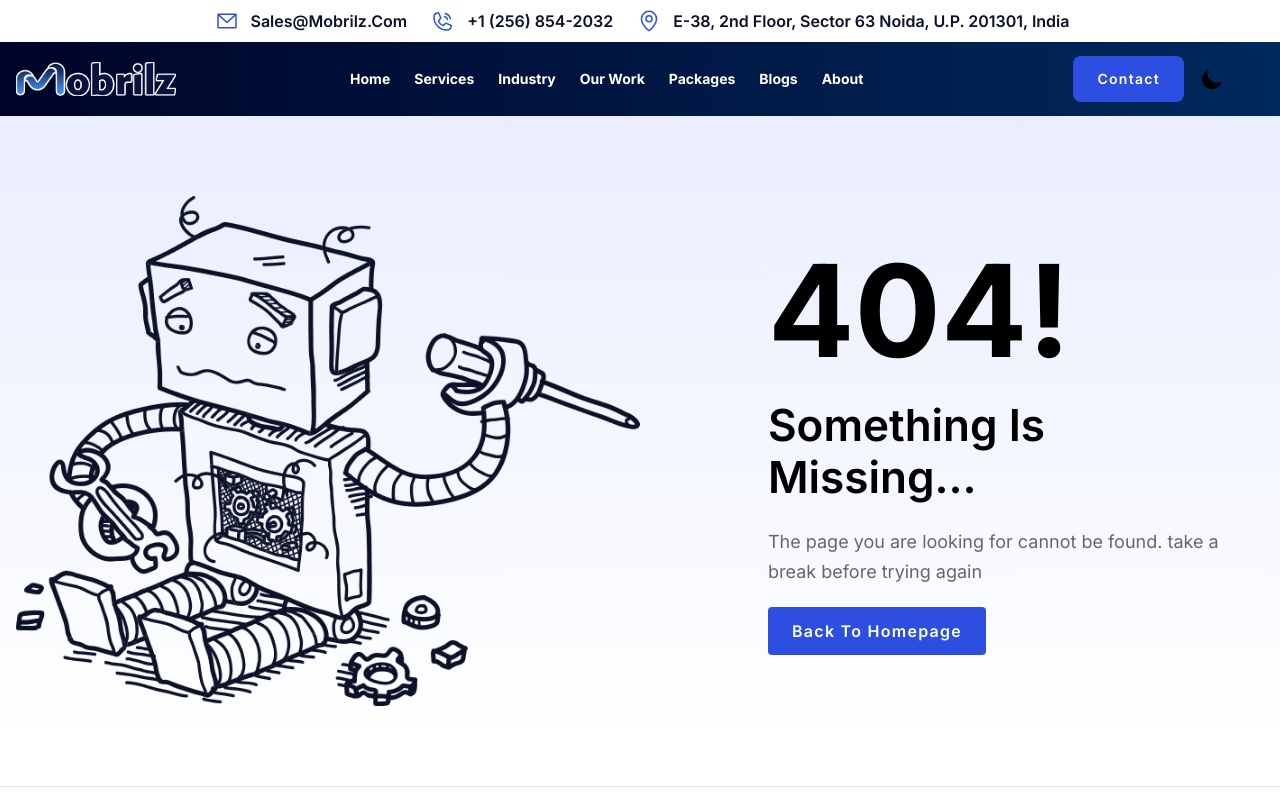
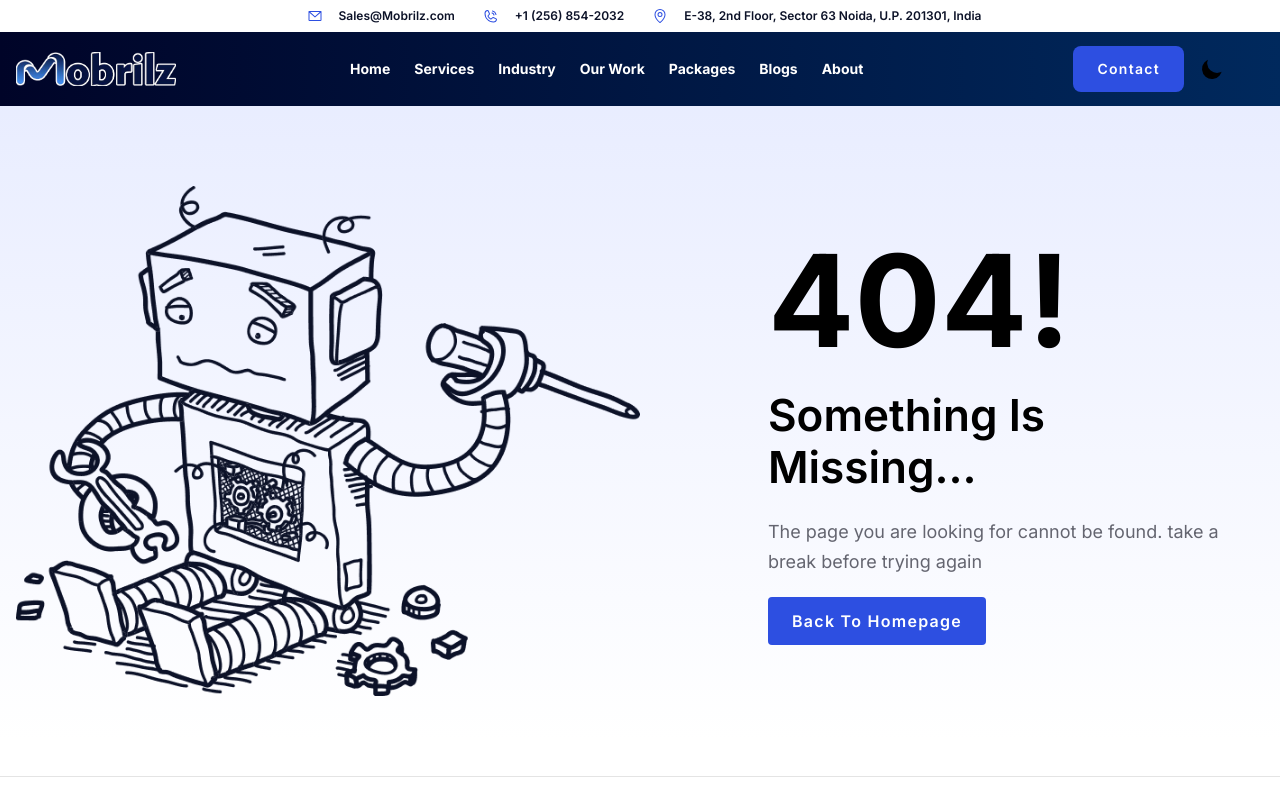
Before and after one commit to MobrilzPvtLtd/mobrilz-website, a Next.js app: page /pages/error in a window 1280 px wide. Shown: the top 800 px of the page. Built offline with nearby package versions, Linux system fonts and the light colour scheme.

Commit message:
top bar update

```diff
--- a/src/components/Header/TopNav/TopNavOne.js
+++ b/src/components/Header/TopNav/TopNavOne.js
@@ -19,37 +19,37 @@ export default function TopNavOne() {
     <>
       <div className="bg-blue-600 text-black font-semibold px-3 py-0 bg-white dark:bg-black dark:text-white flex items-center justify-center text-center">
         <div className="flex justify-center">
-          <div className="hidden lg_2:flex items-center gap-2  px-2.5 py-1 rounded-full ">
+          <div className="hidden lg_2:flex items-center gap-2  px-2.5 py-0 rounded-full ">
             <span className="icon bg-white text-blue w-8 h-8 flex items-center justify-center rounded-full">
-              <Icon.EnvelopeSimple className="text-2xl flex-shrink-0" />
+              <Icon.EnvelopeSimple className=" flex-shrink-0" />
             </span>
             <a
               href="mailto:sales@mobrilz.com"
-              className="text-button text-black whitespace-nowrap flex-shrink-0"
+              className=" text-xs text-black whitespace-nowrap flex-shrink-0"
             >
-              sales@mobrilz.com
+              Sales@Mobrilz.com
             </a>
           </div>
-          <div className="hidden lg_2:flex items-center gap-2  px-2.5 py-[5px] rounded-full ">
+          <div className="hidden lg_2:flex items-center gap-2  px-2.5 py-0 rounded-full ">
             <span className="icon bg-white text-blue w-8 h-8 flex items-center justify-center rounded-full">
-              <Icon.PhoneCall className="text-2xl flex-shrink-0" />
+              <Icon.PhoneCall className=" flex-shrink-0" />
             </span>
             <a
               href="tel:+12568542032"
-              className="text-button text-black whitespace-nowrap flex-shrink-0"
+              className="text-button text-xs text-black whitespace-nowrap flex-shrink-0"
             >
               +1 (256) 854-2032
             </a>
           </div>
-          <div className="hidden lg_2:flex items-center gap-2  px-2.5 py-[5px] rounded-full ">
+          <div className="hidden lg_2:flex items-center gap-2  px-2.5 py-0 rounded-full ">
             <span className="icon bg-white text-blue w-8 h-8 flex items-center justify-center rounded-full">
-              <Icon.MapPin className="text-2xl flex-shrink-0" />
+              <Icon.MapPin className=" flex-shrink-0" />
             </span>
             <a
               href="https://maps.app.goo.gl/iVn8iNN8brrRZYue9"
               target="_blank"
               rel="noopener noreferrer"
-              className="text-button text-black whitespace-nowrap flex-shrink-0"
+              className=" text-xs text-black whitespace-nowrap flex-shrink-0"
             >
               E-38, 2nd Floor, Sector 63 Noida, U.P. 201301, India
             </a>
```
